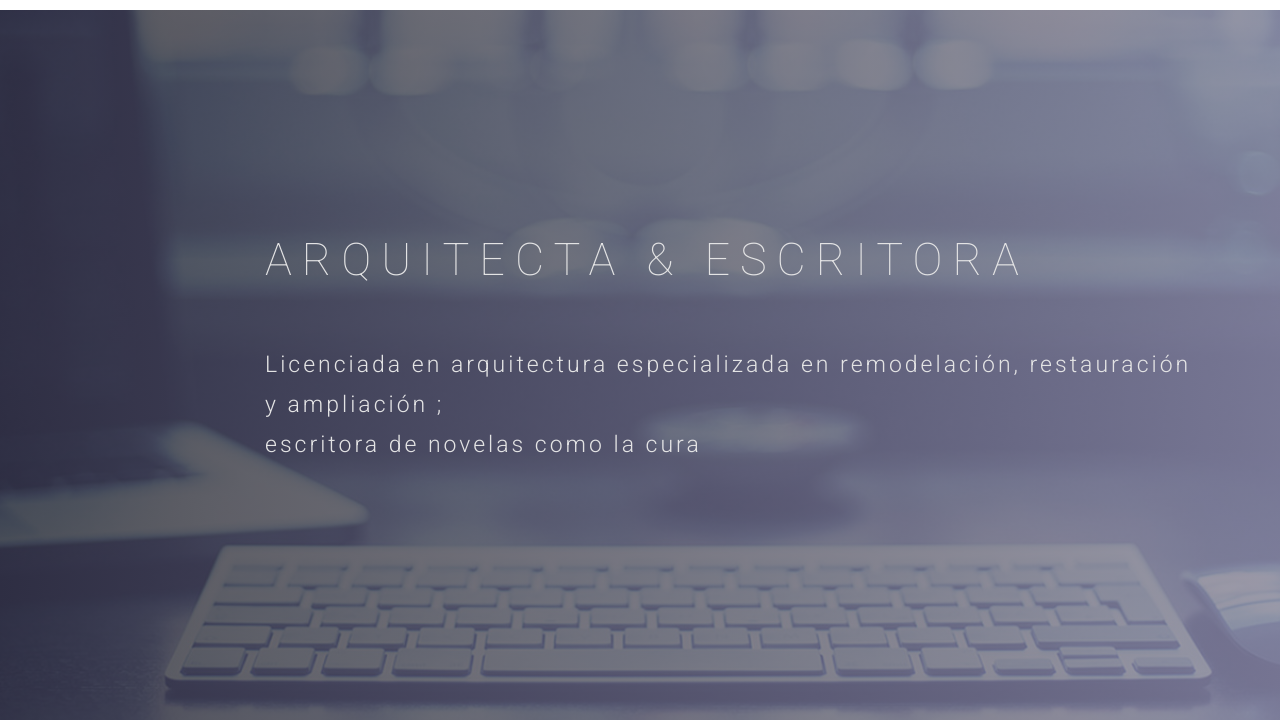
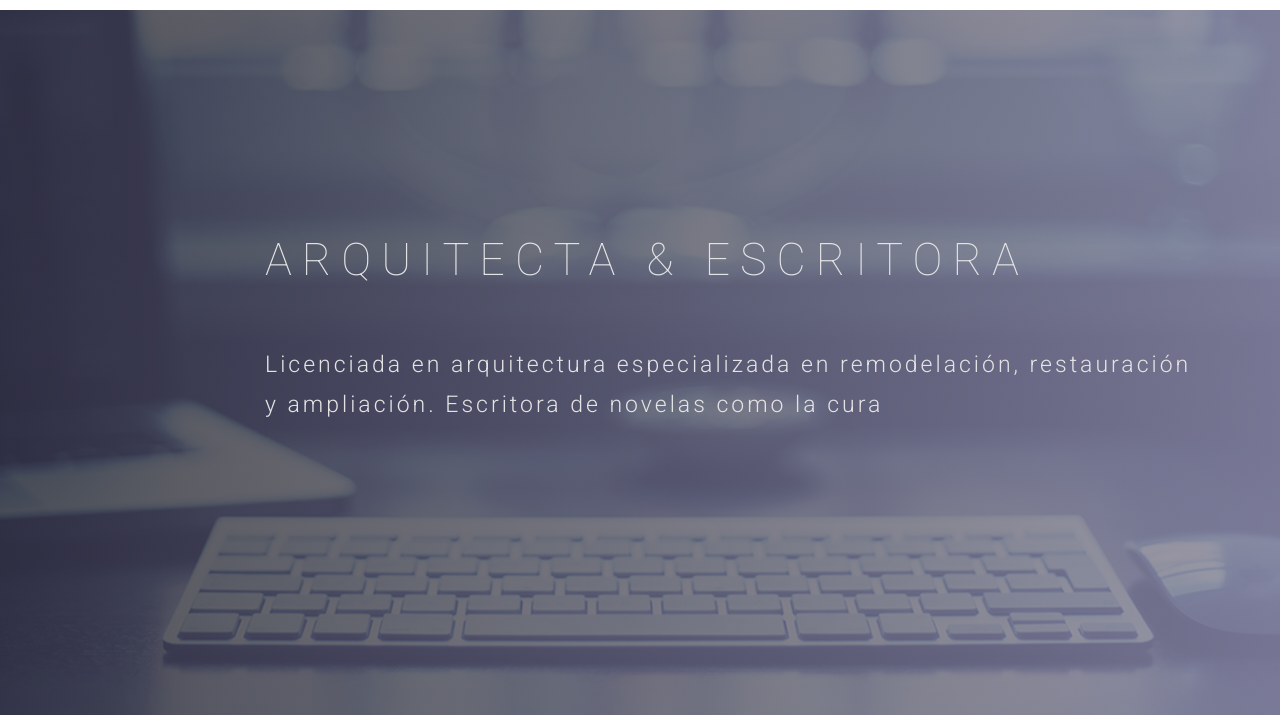
Before and after one commit to elizabethsaldivar/elizabethsaldivar, a plain HTML site: page index.html in a window 1280 px wide. Shown: the part 80-800 px from the top of the page. Drawn offline with nearby package versions, Linux system fonts and the light colour scheme; some packages are replaced by stand-ins of ours; files whose address does not match are found by name; a web font is replaced by a local one.

Commit message:
Add files via upload

```diff
--- a/index.html
+++ b/index.html
@@ -84,7 +84,7 @@
           <div class="col-md-10 col-md-offset-2">
             <div class="block">
               <h1 class="animated fadeInUp">ARQUITECTA & ESCRITORA</h1>
-              <p class="animated fadeInUp">Licenciada en arquitectura especializada en remodelación, restauración y ampliación ; </br> escritora de novelas como la cura </p>
+              <p class="animated fadeInUp">Licenciada en arquitectura especializada en remodelación, restauración y ampliación. Escritora de novelas como la cura </p>
             </div>
           </div>
         </div>
```
